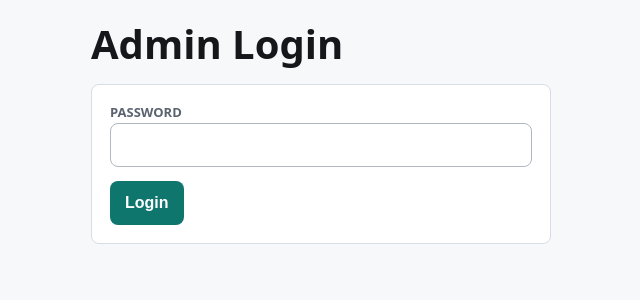
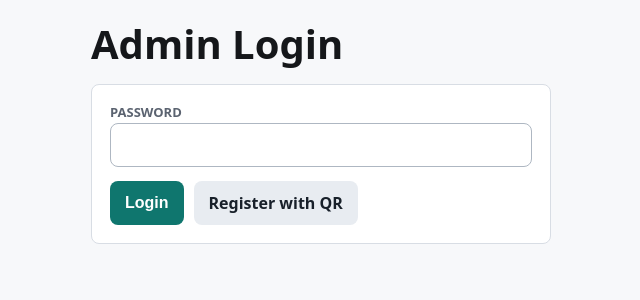
Before and after one commit to mdequanter/faceassist, a Flask app: page /login in a window 1280 px wide. Shown: the part 59-359 px from the top of the page, without its empty margins (7-647 px from the left). Run offline with Flask 3, Linux system fonts and the light colour scheme.

Commit message:
Update login.html

```diff
--- a/templates/login.html
+++ b/templates/login.html
@@ -14,6 +14,7 @@
       <input id="password" name="password" type="password" autocomplete="current-password" required>
       <div class="actions">
         <button class="btn btn-primary" type="submit">Login</button>
+        <a class="btn" href="{{ url_for('register_page') }}">Register with QR</a>
       </div>
     </form>
   </section>
```
